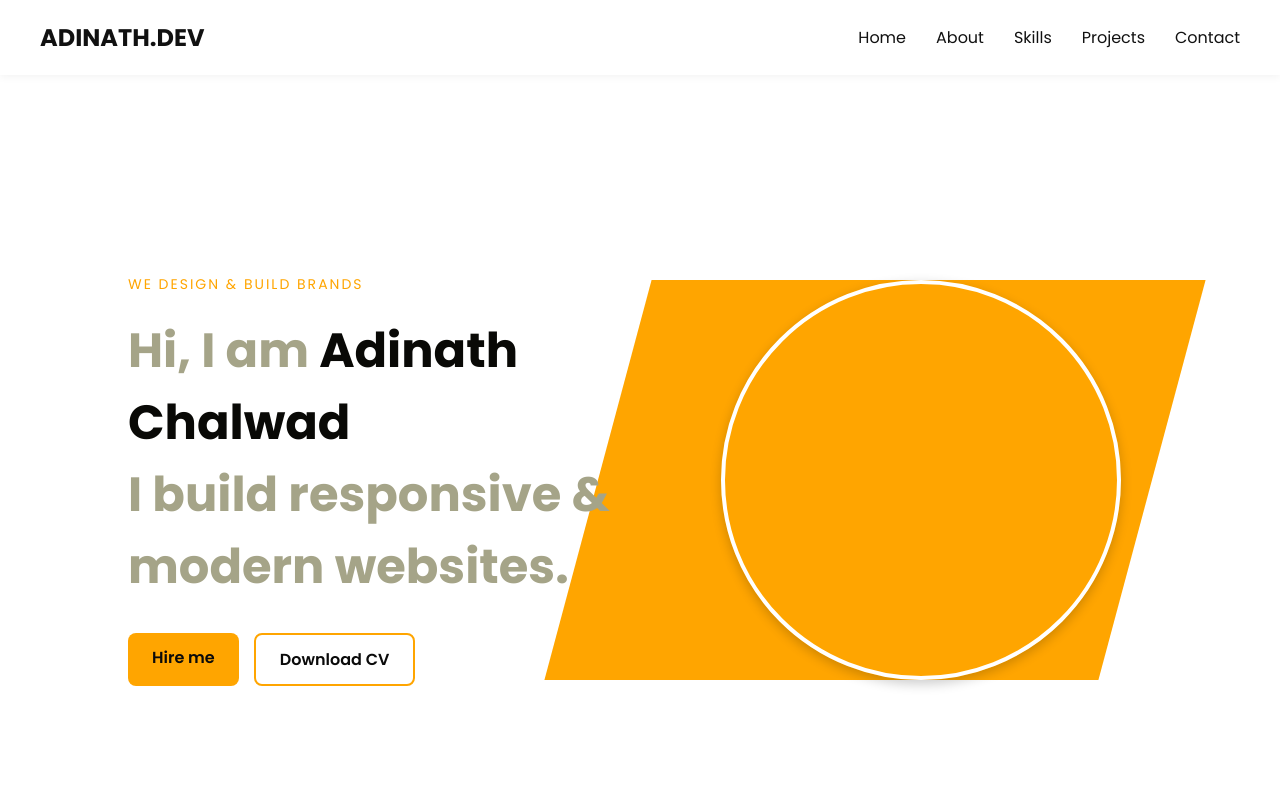
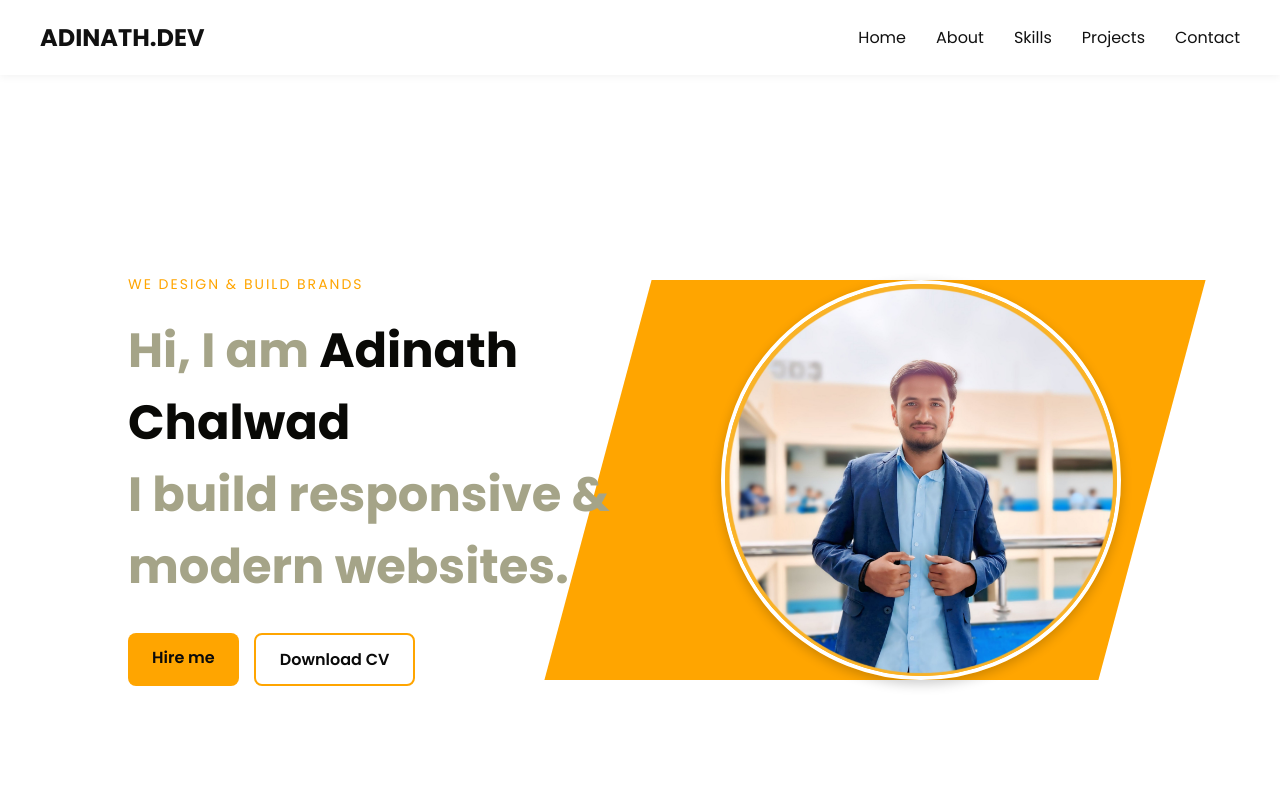
Before and after one commit to AdinathChalwad/Adinath_Portfolio, a plain HTML site: page index.html in a window 1280 px wide. Shown: the top 800 px of the page. Drawn offline with nearby package versions, Linux system fonts and the light colour scheme.

Commit message:
index.html

```diff
--- a/index.html
+++ b/index.html
@@ -38,7 +38,7 @@
             </div>
             <div class="hero-right">
                 <div class="bg-skew"></div>
-                <img src="./assets/Adihome2.jpg"  alt="Adinath" />
+                <img src="./Adihome2.jpg"  alt="Adinath" />
             </div>
         </section>
     </div>
```
